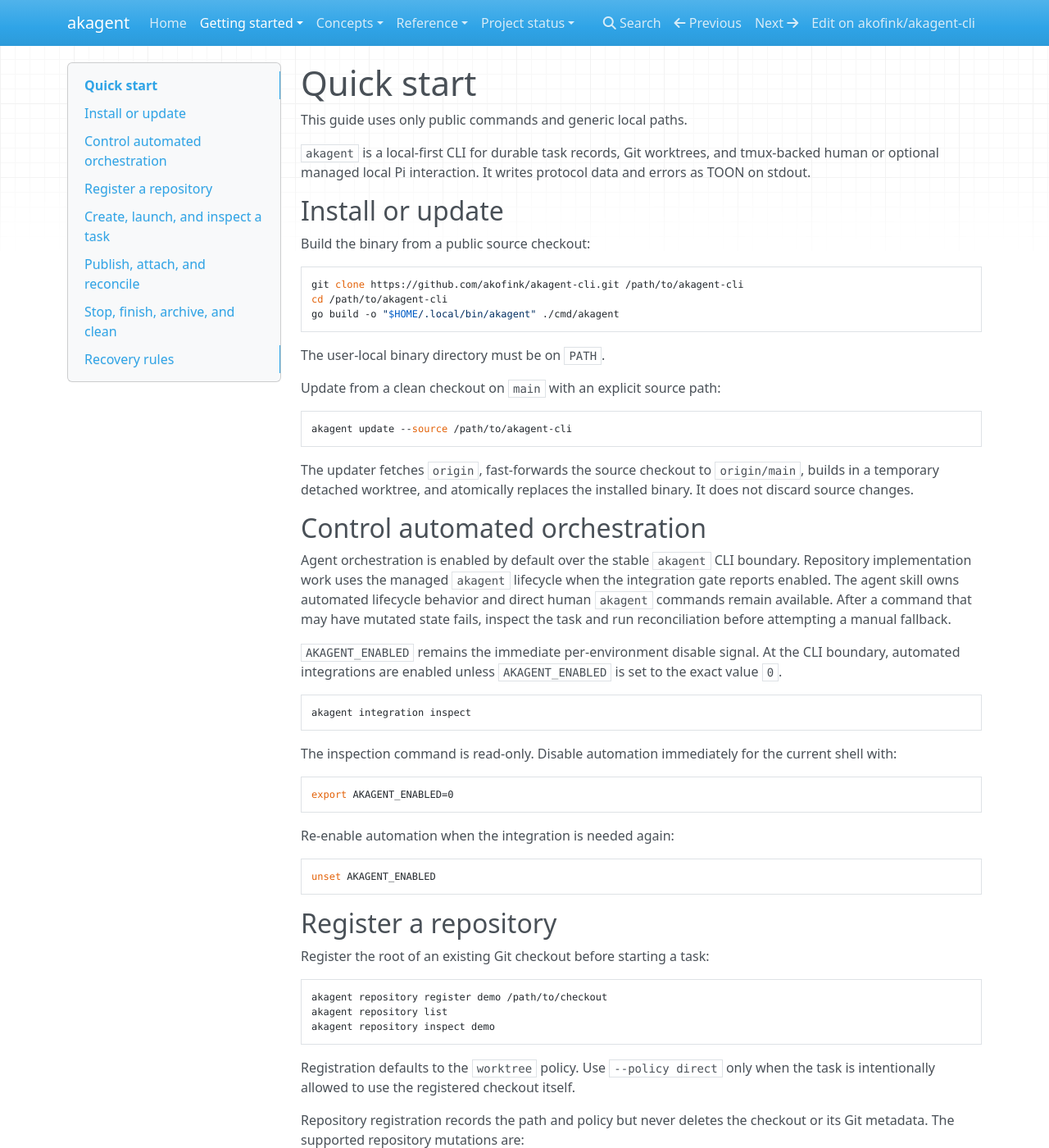
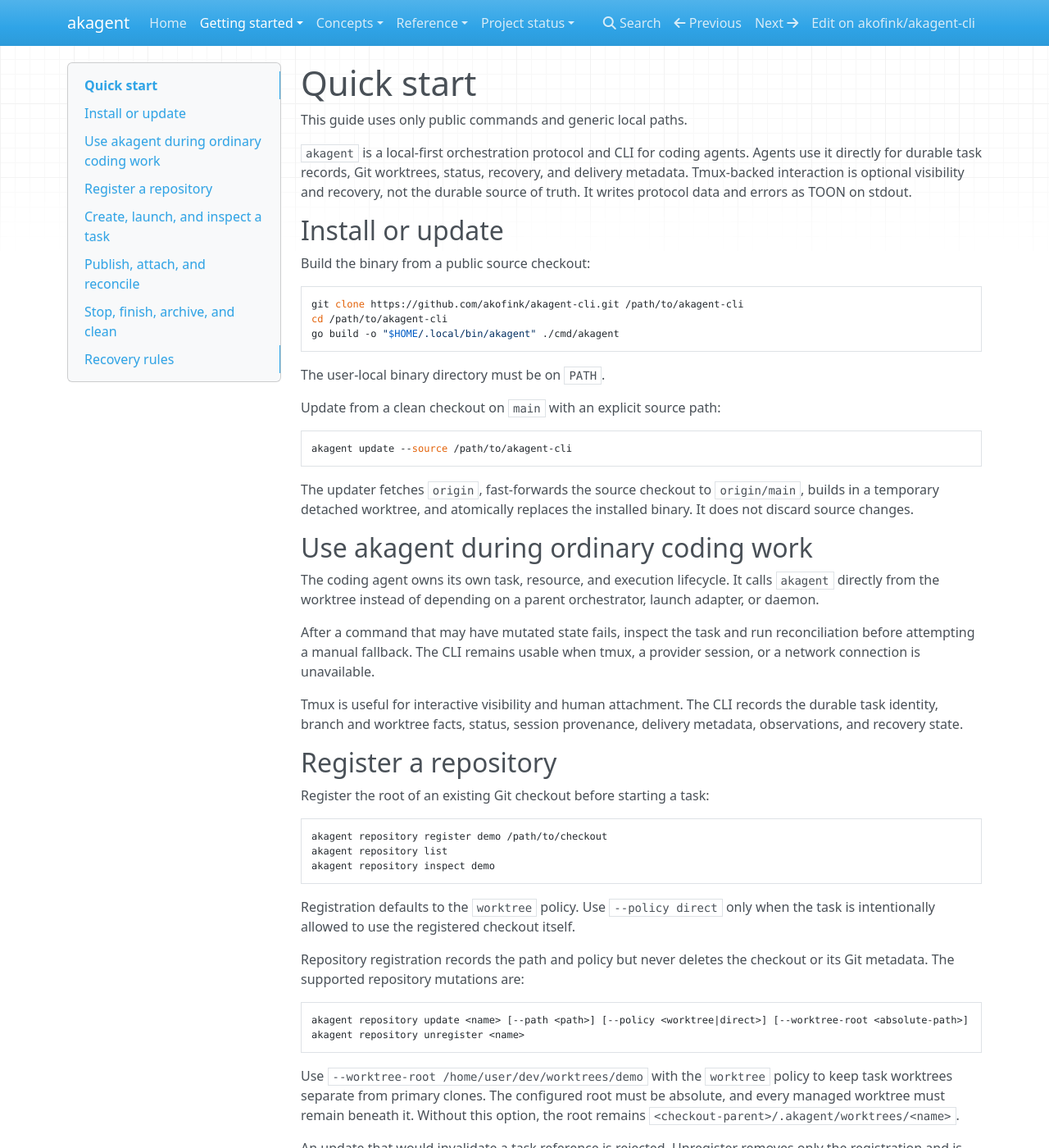
Before and after one commit to akofink/akagent-cli, an MkDocs documentation site: the page built from docs/quick-start.md, in a window 1280 px wide and 1400 px high. Shown: the whole window at 82% size. Built offline with MkDocs 1.6.1, drawn with Linux system fonts in a browser that asks for light colours; nearby versions of some CDN libraries; some of the changed text lies outside the part shown.

Commit message:
docs: make coding-agent workflow self-service (#100)
Metadata

Fixes #100

Problem

The documentation presented orchestration integrations as the default workflow and did not clearly establish the coding agent as the owner of durable task state.

Solution

Reframe the README and project documentation around direct CLI use, self-service lifecycle management, tmux visibility and recovery, durable status and delivery facts, and skill-guided adoption without requiring launch adapters or a daemon.

````diff
--- a/docs/handoff.md
+++ b/docs/handoff.md
@@ -2,7 +2,10 @@
 
 ## Goal
 
-Build a local-first task protocol that preserves ordinary Git worktree and tmux recovery paths.
+Make `akagent` a local-first orchestration protocol and CLI for coding agents.
+Agents should use the CLI directly during ordinary coding work to maintain durable task state while preserving ordinary Git worktree and tmux recovery paths.
+Tmux is visibility and recovery; the CLI is durable state.
+No launch adapter or daemon is required.
 
 ## Shipped behavior
 
@@ -24,7 +27,7 @@ Build a local-first task protocol that preserves ordinary Git worktree and tmux
 - Git branch and worktree creation with explicit immutable branch, base, and worktree inputs.
 - Task and execution-tagged detached tmux resources, shared `@agent_state` publication by execution metadata, optional Pi execution integration, and verified attachment using fresh process identity and heartbeat observations.
 - A per-environment integration signal inspected by `akagent integration inspect`.
-- A provider-neutral `akagent integration launch` workflow entry point that records and launches generic executions only when automation is enabled.
+- A stable CLI boundary that lets coding agents manage task, resource, and execution lifecycle without a parent orchestrator.
 - Work-scoped deployment executions with readiness checks, in-memory environment injection, and durable success or failure results.
 
 ## Current workflow
@@ -39,10 +42,9 @@ Worktree-policy resources require an explicit descriptive branch, conventionally
 When `--worktree` is omitted, the worktree directory uses the branch label after the owner prefix beneath the registered root, such as `80-worktree-labels` for `akofink/80-worktree-labels`.
 Direct-policy tasks deliberately use the registered checkout's current branch when no branch is provided.
 `task execution create` records an optional tool-neutral execution without a process side effect.
-The provider-neutral `akagent integration launch` command is the smallest automated workflow adapter: it checks `AKAGENT_ENABLED` before opening the state store, persists a `workflow` execution, and launches it through the same generic lifecycle.
-A disabled integration returns a skipped success without creating task, resource, execution, or tmux state.
-The command requires a caller-supplied stable execution ID so retries remain idempotent.
-`task execution launch` starts the selected execution, and a multi-resource task may attach one resource with `--resource` during execution creation.
+A coding agent can call the stable CLI directly from its task context without a parent orchestrator or launch adapter.
+`task execution launch` starts the selected execution when an interactive local process is useful, and a multi-resource task may attach one resource with `--resource` during execution creation.
+The execution ID, resource ID, branch, worktree, and process facts remain durable even when no tmux window is available.
 `task execution session add` records provider-neutral session provenance without parsing Pi or another provider's session files.
 Execution stop, archive, attach, and reconcile operate independently from resource state.
 The `task launch --target shell` path creates and launches a generic shell execution.
@@ -78,9 +80,10 @@ Reconciliation may close a matching tagged window for a non-running execution an
 It never deletes task state, branches, worktrees, terminal history, or unverified windows.
 Legacy single-resource manifests migrate lazily to a `legacy` resource when resource operations inspect or extend them.
 
-Agent orchestration is enabled by default over this stable CLI boundary.
-The agent skill owns automated lifecycle behavior and preserves direct human CLI use.
+Agent self-service is the normal workflow over this stable CLI boundary.
+The agent skill should guide direct CLI use while preserving direct human commands and optional provider integrations.
 After a command that may have mutated state fails, inspect the task and run reconciliation before attempting a manual fallback.
+No daemon, remote scheduler, or launch adapter is part of the required lifecycle.
 
 ## Durable work-state model and migration boundary
 
@@ -119,15 +122,14 @@ The external URL boundary is deliberate.
 Agents perform provider-specific pull request operations with tools such as `gh` or Bitbucket tooling, then optionally record a resulting URL with `task resource update`.
 `akagent` does not provide GitHub, Bitbucket, or Pi delivery commands.
 
-## Integration signal
+## Self-service adoption boundary
 
-`AKAGENT_ENABLED` remains the immediate per-environment disable signal for automated integrations.
-At the CLI boundary, automation is enabled unless `AKAGENT_ENABLED` is set to the exact value `0`.
-`akagent integration inspect` is read-only and reports the current state.
-The provider-neutral `integration launch` command is the automated workflow entry point and checks the signal before opening the state store or creating an execution.
-When disabled, it returns a skipped success without lifecycle side effects.
-When enabled, it records and launches a generic `workflow` execution through the normal task lifecycle.
-Direct human commands, including explicit shell execution and optional Pi selection, remain available regardless of the signal.
+The coding agent owns the durable lifecycle through `akagent`.
+The normal sequence is to create task intent, create or select resources, create or launch executions, publish conditions and activity, record session and delivery metadata, reconcile observations, and archive the result.
+
+`akagent integration inspect` remains a read-only compatibility signal for optional integrations.
+It is not a prerequisite for direct CLI use, and the core workflow does not require a launch adapter or daemon.
+Direct human commands and optional Pi selection remain available without changing the durable task, resource, and execution model.
 
 ## Current public command surface
 
@@ -146,7 +148,10 @@ akagent worker inspect
 
 ## Tracked follow-ups
 
+- Skill-guided adoption in ordinary coding workflows.
+- Durable examples for session provenance, pull-request metadata, reconciliation, and archive recovery.
 - Destructive worktree and credential cleanup hooks.
-- Broader workflow integrations beyond the stable CLI boundary.
+- Broader local deployment integrations beyond direct executable commands.
 
+Launch adapters, resident daemons, and remote orchestration are explicitly out of scope for the normal workflow.
 The detailed public delivery map is in [`implementation-plan.md`](implementation-plan.md).
--- a/docs/quick-start.md
+++ b/docs/quick-start.md
@@ -2,7 +2,9 @@
 
 This guide uses only public commands and generic local paths.
 
-`akagent` is a local-first CLI for durable task records, Git worktrees, and tmux-backed human or optional managed local Pi interaction.
+`akagent` is a local-first orchestration protocol and CLI for coding agents.
+Agents use it directly for durable task records, Git worktrees, status, recovery, and delivery metadata.
+Tmux-backed interaction is optional visibility and recovery, not the durable source of truth.
 It writes protocol data and errors as TOON on stdout.
 
 ## Install or update
@@ -26,32 +28,16 @@ akagent update --source /path/to/akagent-cli
 The updater fetches `origin`, fast-forwards the source checkout to `origin/main`, builds in a temporary detached worktree, and atomically replaces the installed binary.
 It does not discard source changes.
 
-## Control automated orchestration
+## Use akagent during ordinary coding work
 
-Agent orchestration is enabled by default over the stable `akagent` CLI boundary.
-Repository implementation work uses the managed `akagent` lifecycle when the integration gate reports enabled.
-The agent skill owns automated lifecycle behavior and direct human `akagent` commands remain available.
+The coding agent owns its own task, resource, and execution lifecycle.
+It calls `akagent` directly from the worktree instead of depending on a parent orchestrator, launch adapter, or daemon.
+
 After a command that may have mutated state fails, inspect the task and run reconciliation before attempting a manual fallback.
+The CLI remains usable when tmux, a provider session, or a network connection is unavailable.
 
-`AKAGENT_ENABLED` remains the immediate per-environment disable signal.
-At the CLI boundary, automated integrations are enabled unless `AKAGENT_ENABLED` is set to the exact value `0`.
-
-```bash
-akagent integration inspect
-```
-
-The inspection command is read-only.
-Disable automation immediately for the current shell with:
-
-```bash
-export AKAGENT_ENABLED=0
-```
-
-Re-enable automation when the integration is needed again:
-
-```bash
-unset AKAGENT_ENABLED
-```
+Tmux is useful for interactive visibility and human attachment.
+The CLI records the durable task identity, branch and worktree facts, status, session provenance, delivery metadata, observations, and recovery state.
 
 ## Register a repository
 
@@ -103,11 +89,12 @@ The default task list shows actionable records only, while `--all` includes arch
 Actionable records include non-archived tasks and archived tasks with incomplete cleanup or recovery debt.
 Use `--repository` and `--worktree` to compose deterministic exact-match filters.
 Task creation does not create a tmux resource or start a process.
-The explicit shell launch command creates a generic execution in a task-tagged tmux window.
+The explicit shell launch command creates a generic execution in a task-tagged tmux window when the agent or operator wants an interactive surface.
 Its display name is derived from the selected resource or task branch without the owner prefix, or supplied with `--label <descriptive-label>` when no branch is available.
 The task and execution IDs remain in window metadata for lifecycle verification.
 Managed execution windows publish `@agent_state` by matching those metadata IDs.
 Active execution clears the option, waiting and blocked publish their values, and completed execution publishes `done`.
+The window is a visibility and recovery aid; `akagent task inspect` remains the durable work-state view.
 
 Use `--target shell` for direct human or shell-driven work.
 Use `task execution create` and `task execution launch` when the caller needs explicit generic execution identity.
@@ -139,26 +126,9 @@ akagent task execution inspect <task-id> coordinator
 
 Task, resource, and execution archives preserve these references.
 
-Automated local workflows can use the provider-neutral integration entry point:
-
-```bash
-akagent integration launch <task-id> --execution-id workflow-run \
-  --command /path/to/workflow --arg --mode --arg check --resource app-resource \
-  --label workflow-check
-```
-
-The caller supplies a stable execution ID so retries are idempotent.
-The command and arguments are opaque non-secret local process inputs.
-The integration records a generic `workflow` execution before starting tmux.
-If `AKAGENT_ENABLED=0` is set, the command returns a skipped success without creating task, resource, execution, or tmux state.
-After an enabled launch failure, inspect and reconcile the execution before retrying:
-
-```bash
-akagent task execution inspect <task-id> workflow-run
-akagent task execution reconcile <task-id>
-```
-
 Use `--target pi` only to select the optional Pi integration.
+This integration is not required for the self-service local workflow.
+Agents that use another provider record its non-secret session reference through the generic execution commands rather than adding provider state to the core protocol.
 Pi must be installed and available as `pi` on `PATH` when that integration is selected.
 
 A minimal managed-launch example uses only placeholder task data and a local prompt-file reference:
@@ -185,7 +155,7 @@ Resource metadata and external URLs are provider-neutral delivery records.
 Agents use provider tooling such as `gh` or Bitbucket tooling for pull request operations, then optionally record the resulting URL with `akagent`.
 Optional credentials produce non-secret warnings and are not injected.
 File credentials can be checked for readiness but cannot be injected into the managed environment.
-The core CLI does not provide GitHub, Bitbucket, or Pi delivery commands.
+The core CLI does not provide GitHub, Bitbucket, or Pi delivery commands, and no launch adapter or daemon is needed.
 
 Task status is computed from lifecycle records and observations.
 Lifecycle values are `created`, `starting`, `running`, `stopped`, and `finished`.
@@ -199,6 +169,21 @@ akagent task list [--all] [--repository <name>] [--worktree <path>]
 ```
 
 ## Publish, attach, and reconcile
+
+Self-service agents should publish durable state as part of normal work:
+
+```bash
+akagent task publish <task-id> --condition active --activity "running tests"
+akagent task publish <task-id> --condition waiting --reason "needs review"
+akagent task execution session add <task-id> <execution-id> \
+  --tool example-tool --session-id <session-id> \
+  --reference-path /path/to/session-record
+akagent task resource update <task-id> <resource-id> \
+  --metadata pull-request=opened \
+  --external-url https://forge.example/pull/78
+```
+
+The CLI stores these facts independently of the terminal or provider session.
 
 Publish a condition and heartbeat from a trusted local integration, managed workflow, or shell:
 
@@ -287,7 +272,7 @@ akagent credential clean <task-id> --allow-credentials
 Start with `task inspect` and `task reconcile` when observations are unclear or a possibly mutating command fails.
 Use the agent skill for automated lifecycle behavior and manual fallback only after those checks.
 
-If an optional integration launch fails, retry the generic execution or repeat the same explicit launch command after inspecting and reconciling its state.
+If an execution launch fails, inspect and reconcile its state before retrying the same explicit command.
 Equivalent repeated creates and launches are idempotent; changing immutable task or launch inputs returns a conflict.
 
 Do not attach when the heartbeat or process observation is stale.
--- a/docs/roadmap.md
+++ b/docs/roadmap.md
@@ -38,23 +38,29 @@ The compatibility shell launch and optional managed local Pi target both use gen
 Approved worktree cleanup validates ownership and preserves archive facts and the task branch.
 Credential cleanup is an independent approval-gated hook with durable retry state.
 
-## Phase 2: workflow integrations - default-enabled integration
+## Phase 2: agent self-service adoption - next
 
-Agent orchestration is enabled by default over the stable CLI boundary.
-The agent skill owns automated lifecycle behavior and should inspect and reconcile before a manual fallback after a possibly mutating failure.
+Make skill-guided use of the durable CLI the normal coding-agent workflow.
+The agent skill should teach agents to create task intent, manage resources and executions, publish status, record session and pull-request metadata, reconcile observations, and archive recoverable history.
 
-`AKAGENT_ENABLED` remains the immediate per-environment disable signal.
-At the CLI boundary, automated integrations are enabled unless `AKAGENT_ENABLED` is set to the exact value `0`.
-Direct CLI commands, including explicit shell execution and optional Pi launch, remain available when the signal disables automation.
-The provider-neutral `akagent integration launch` adapter is the first broader workflow integration.
-It requires a stable execution ID, persists generic execution state, and delegates startup to the existing lifecycle.
-Disabled automation returns a skipped success without lifecycle side effects.
-Integrations must be idempotent, independently removable, token-budgeted, and limited to CLI operations.
+The adoption work should prioritize:
+
+- Short, deterministic CLI sequences that fit ordinary implementation and review loops.
+- Durable inspection and reconciliation after disconnects, failed mutations, and provider changes.
+- Explicit branch, worktree, session, and delivery facts that another agent can recover without tmux scrollback.
+- Direct CLI use that remains useful without a provider integration, launch adapter, daemon, or network connection.
+- Idempotent operations with structured recovery guidance and bounded output.
+
+Tmux remains an interactive visibility and recovery surface.
+The `akagent` CLI remains the durable source of truth.
 
 ## Tracked follow-ups
 
-- Broader workflow integrations beyond the stable CLI boundary.
+- Skill-guided adoption in ordinary coding workflows.
+- Broader documentation for provider-neutral session and delivery records.
 - Broader local deployment integrations beyond direct executable commands.
+
+A resident daemon, remote scheduler, and launch-adapter requirement are explicitly out of scope.
 
 ## Metrics that can change decisions
 
--- a/mkdocs.yml
+++ b/mkdocs.yml
@@ -1,5 +1,5 @@
 site_name: akagent
-site_description: Local-first orchestration protocol and CLI for coding tasks.
+site_description: Local-first orchestration protocol and CLI for coding agents.
 site_url: https://akofink.github.io/akagent-cli/
 repo_name: akofink/akagent-cli
 repo_url: https://github.com/akofink/akagent-cli
````
Also changed, not shown: README.md (+29 -23 lines), docs/README.md (+40 -16 lines).
